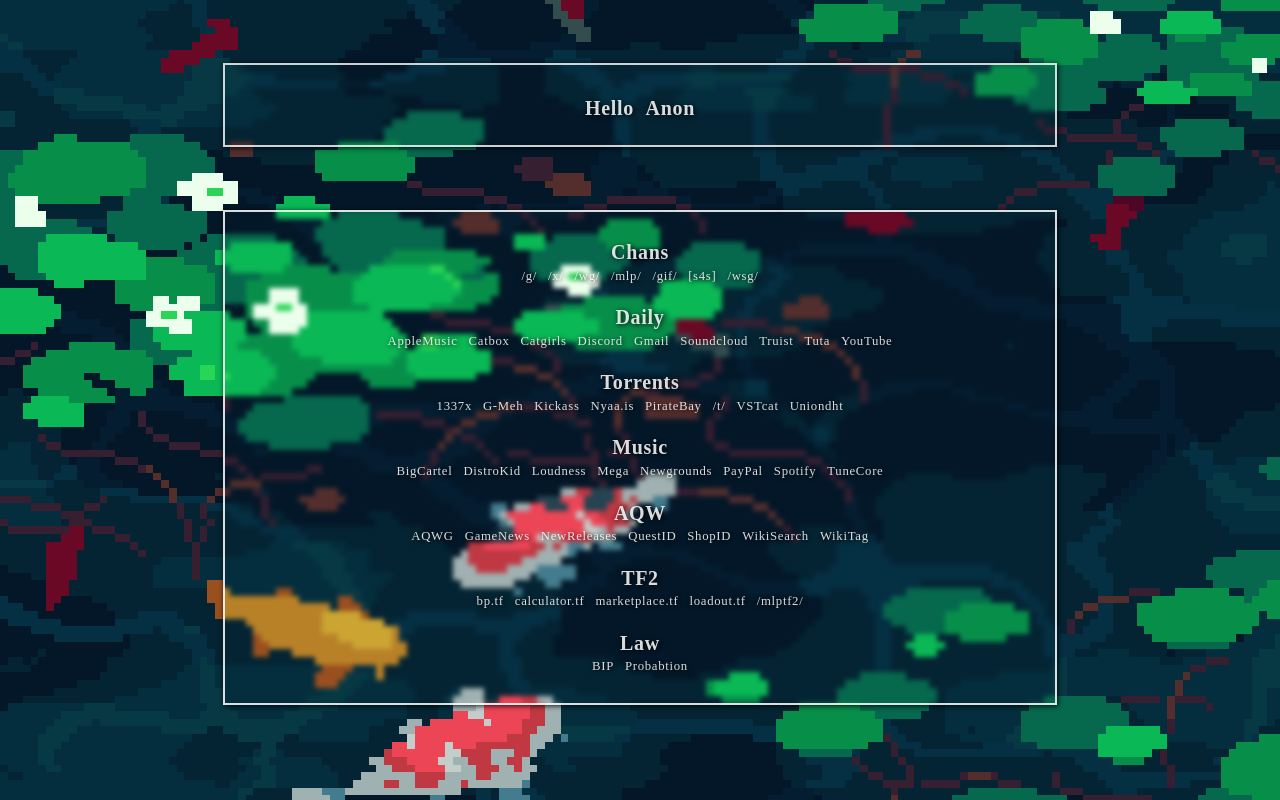
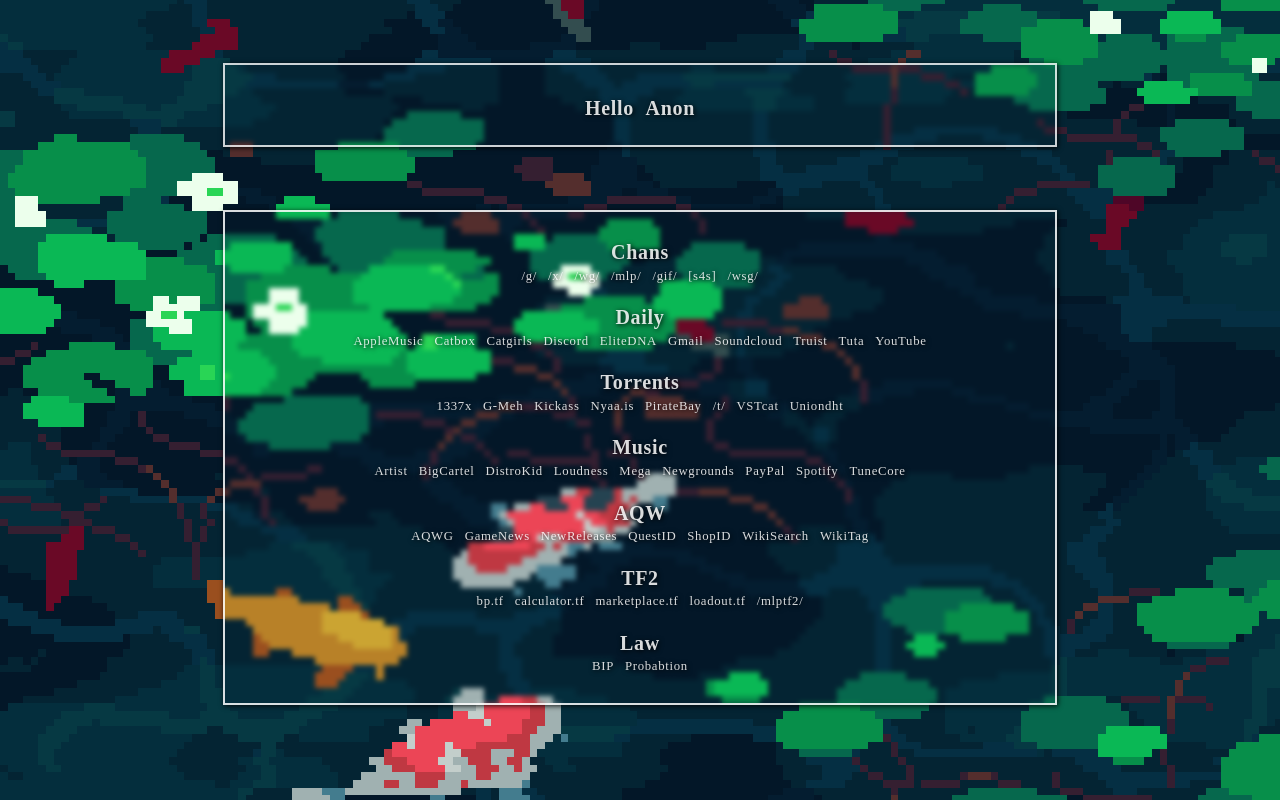
Before and after one commit to crsdcwby/crsdcwby.github.io, a plain HTML site: page index.html in a window 1280 px wide. Drawn offline with Linux system fonts and the light colour scheme.

Commit message:
Update index.html

```diff
--- a/index.html
+++ b/index.html
@@ -28,6 +28,7 @@
 			<a href="https://catbox.moe/">Catbox</a>
 			<a href="https://catgirlsare.sexy/">Catgirls</a>
 			<a href="https://discord.com/channels/778602996543782933/778602997130330144">Discord</a>
+			<a href="https://13142-1.portal.athenahealth.com/?section=welcome&fullsite=1&CSRFPROTECT=ff16fe8fdd068c8d5fe891872679ec7a3c61359d5a9992088ca420d2711fa5ab">EliteDNA</a>
 			<a href="https://www.google.com/gmail/">Gmail</a>
 			<a href="https://soundcloud.com/you/likes">Soundcloud</a>
 			<a href="https://bank.truist.com/web/home">Truist</a>
@@ -47,6 +48,7 @@
 		</div>
 		<div class="job">
 			<h1>Music</h1>
+			<a href="https://artists.spotify.com/en/home">Artist</a>
 			<a href="https://www.bigcartel.com">BigCartel</a>
 			<a href="https://distrokid.com/mymusic/">DistroKid</a>
 			<a href="https://www.loudnesspenalty.com/#">Loudness</a>
```
